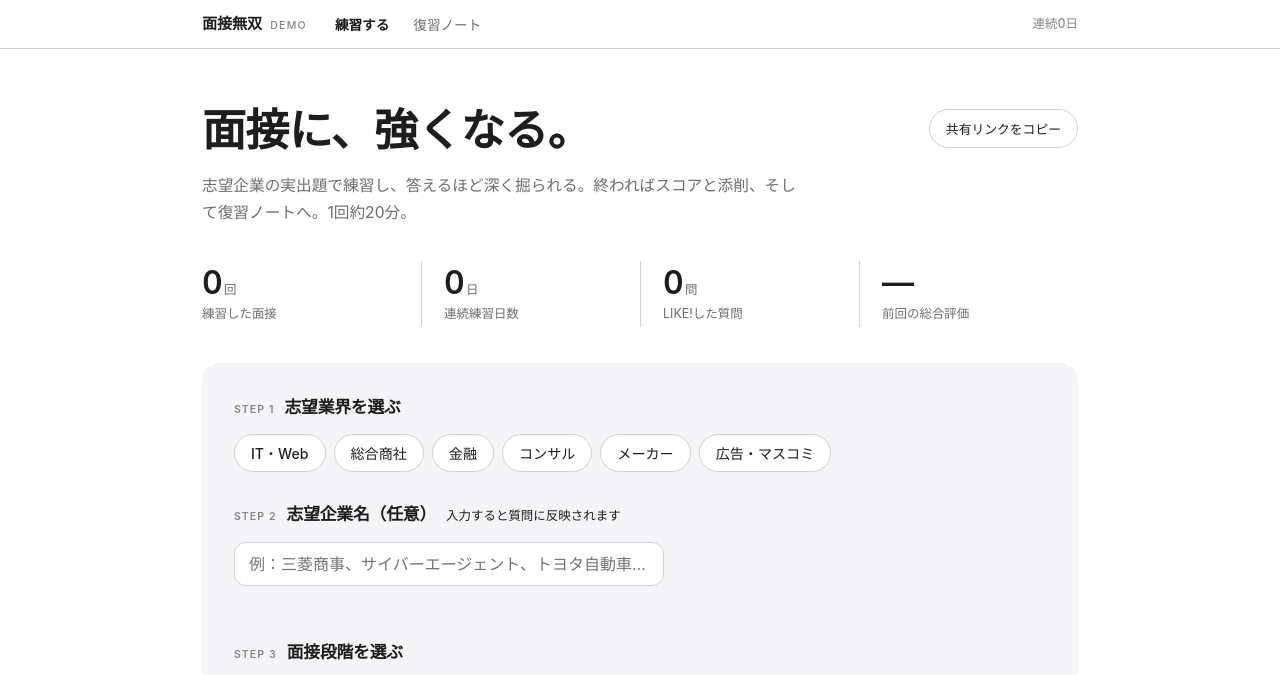
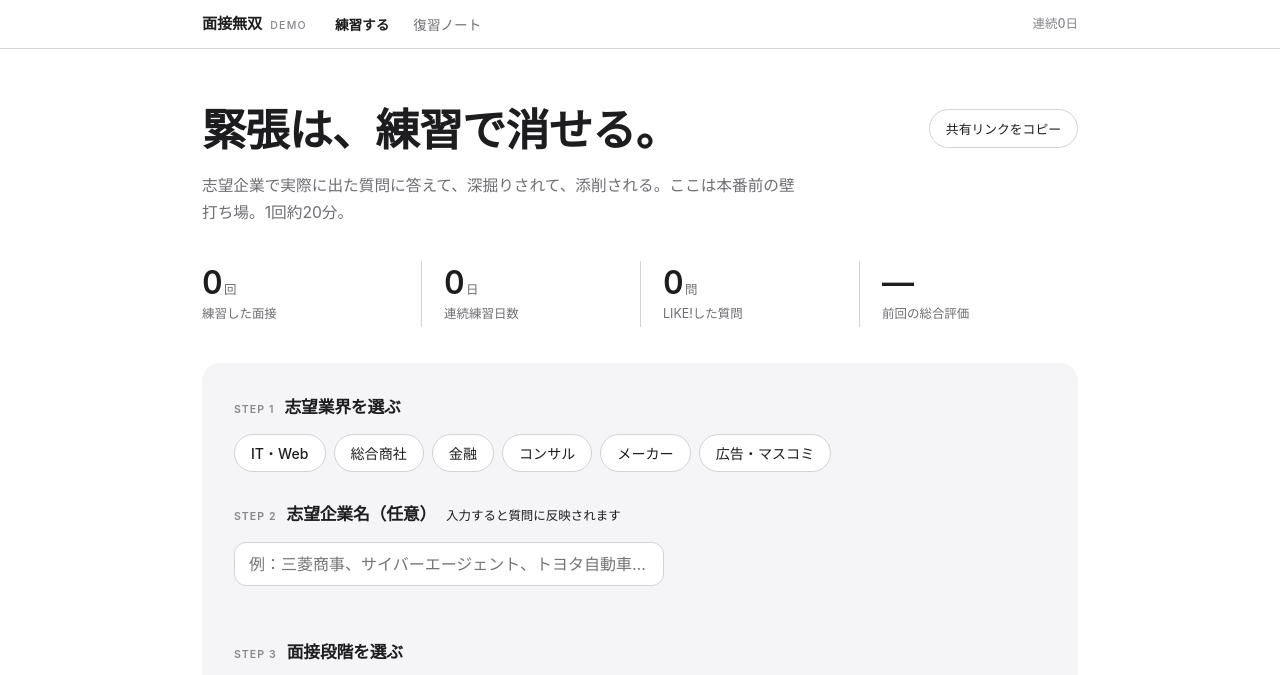
Before and after one commit to HalKikutani/mensetsu-musou, a plain HTML site: page index.html in a window 1280 px wide. Shown: the top 675 px of the page. Drawn offline with Linux system fonts and the light colour scheme.

Commit message:
ヒーローコピーを「緊張は、練習で消せる。」に変更
Co-Authored-By: Claude Fable 5 <noreply@anthropic.com>

```diff
--- a/index.html
+++ b/index.html
@@ -353,10 +353,10 @@
   <section id="screen-setup" class="screen active">
     <div class="home-head">
       <div class="home-head-row">
-        <h1>面接に、強くなる。</h1>
+        <h1>緊張は、練習で消せる。</h1>
         <button class="btn-ghost share-btn" id="shareBtn" title="このページのURLをコピーします">共有リンクをコピー</button>
       </div>
-      <p>志望企業の実出題で練習し、答えるほど深く掘られる。終わればスコアと添削、そして復習ノートへ。1回約20分。</p>
+      <p>志望企業で実際に出た質問に答えて、深掘りされて、添削される。ここは本番前の壁打ち場。1回約20分。</p>
     </div>
 
     <div class="stats-row" id="statsRow"></div>
```
